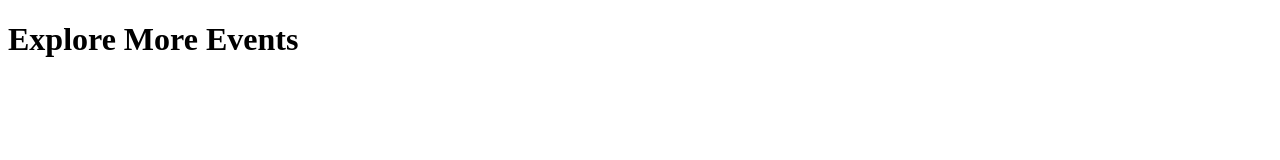
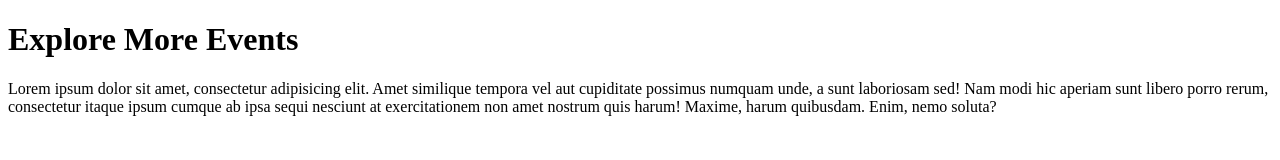
Before and after one commit to Jehadi1/JS-Dom-Events, a plain HTML site: page more-events.html in a window 1280 px wide. Drawn offline with Linux system fonts and the light colour scheme.

Commit message:
added this file

```diff
--- a/more-events.html
+++ b/more-events.html
@@ -7,5 +7,6 @@
 </head>
 <body>
     <h1>Explore More Events</h1>
+    <p>Lorem ipsum dolor sit amet, consectetur adipisicing elit. Amet similique tempora vel aut cupiditate possimus numquam unde, a sunt laboriosam sed! Nam modi hic aperiam sunt libero porro rerum, consectetur itaque ipsum cumque ab ipsa sequi nesciunt at exercitationem non amet nostrum quis harum! Maxime, harum quibusdam. Enim, nemo soluta?</p>
 </body>
 </html>
```
